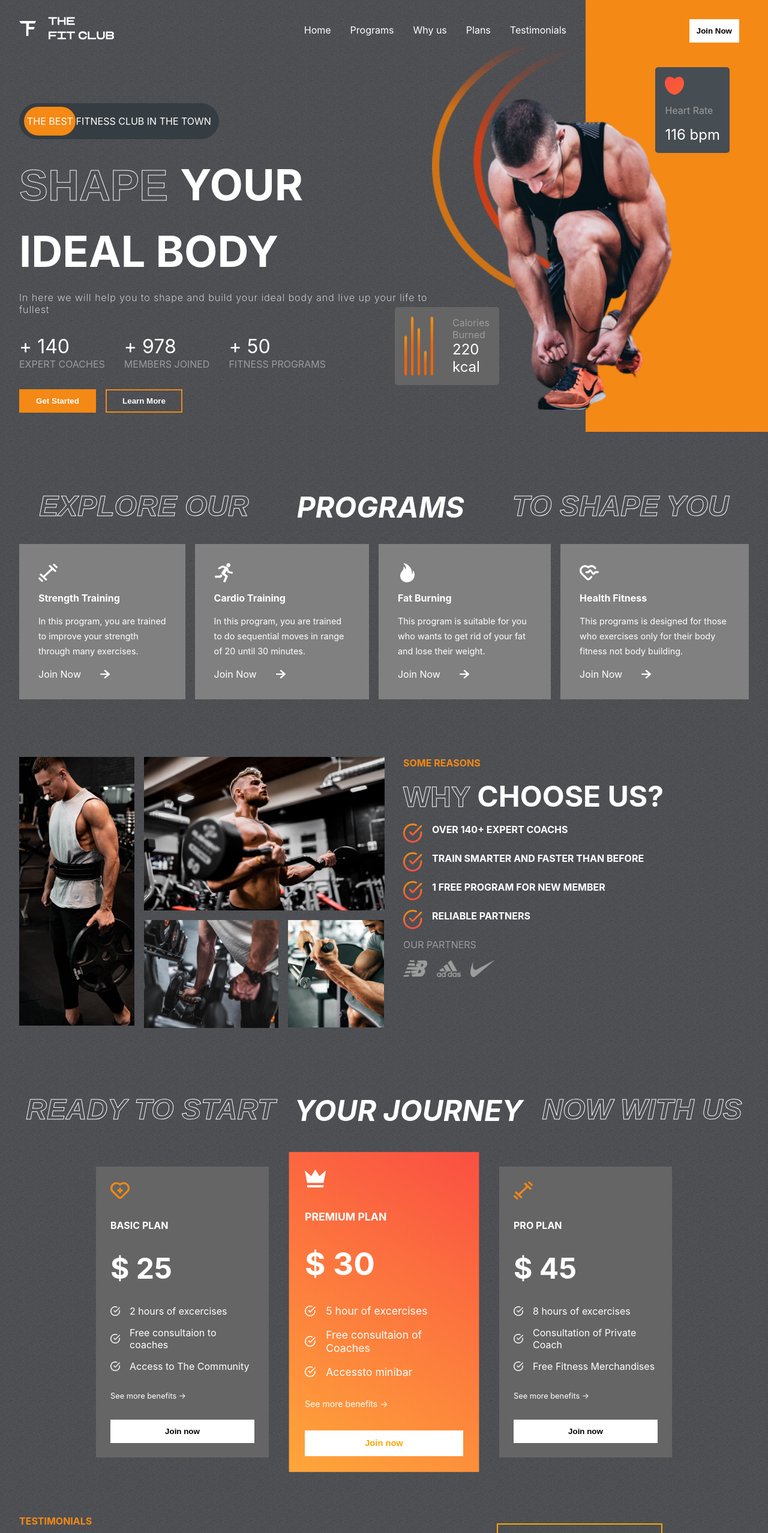
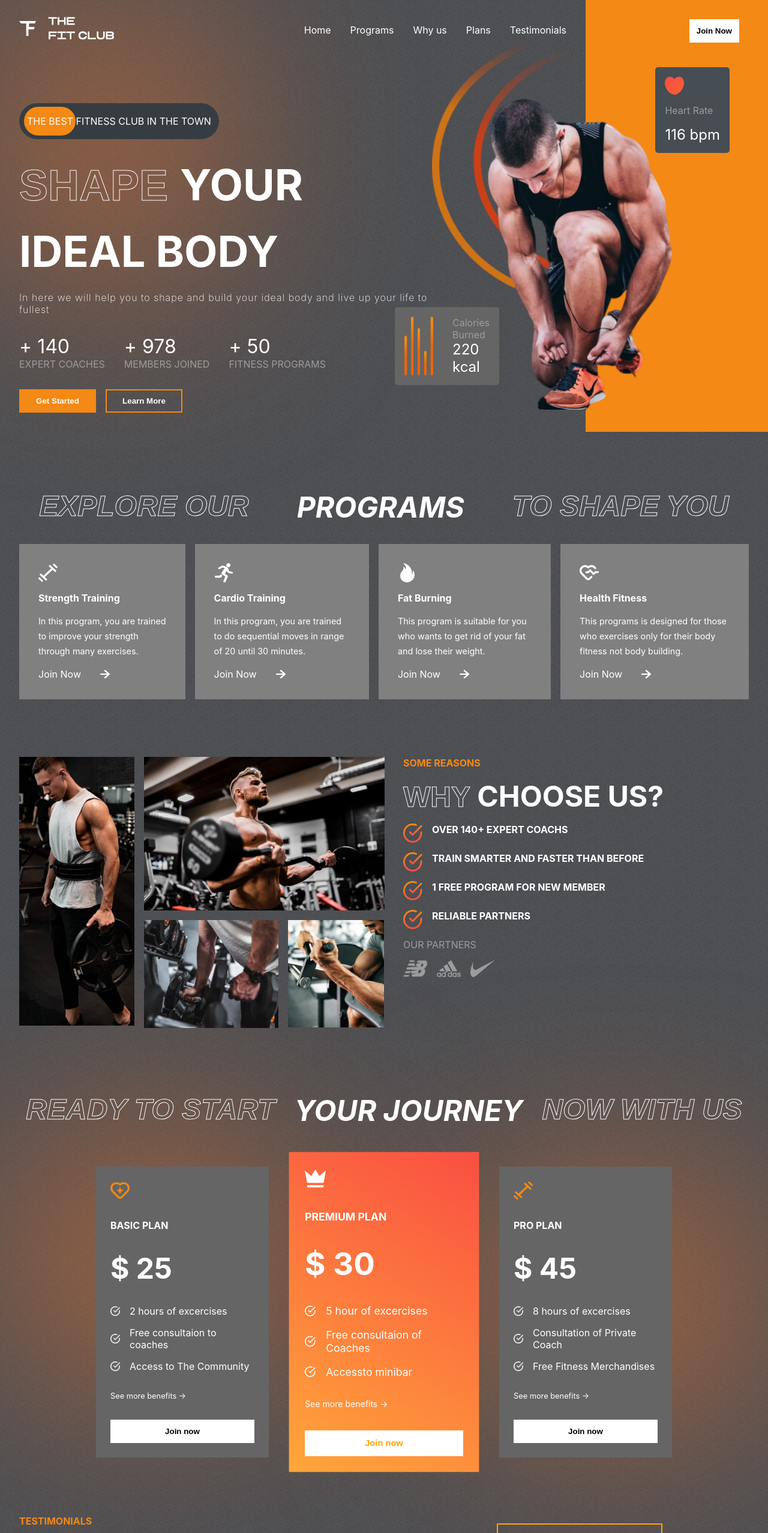
Before and after one commit to Masoud-M/gym-website, a React (Vite) app: page / in a window 1280 px wide. Shown: the top 2556 px of the page at 60% size. Built offline with nearby package versions, Linux system fonts and the light colour scheme.

Commit message:
added footer section and blur background

```diff
--- a/src/App.css
+++ b/src/App.css
@@ -43,3 +43,11 @@
 .btn:hover {
   cursor: pointer;
 }
+
+.blur {
+  background: rgba(253, 120, 43, 0.69);
+  position: absolute;
+  border-radius: 50%;
+  filter: blur(150px);
+  z-index: -9;
+}
--- a/src/App.jsx
+++ b/src/App.jsx
@@ -1,4 +1,5 @@
 import "./App.css";
+import Footer from "./Components/Footer/Footer";
 import Hero from "./Components/Hero/Hero";
 import Join from "./Components/Join/Join";
 import Plans from "./Components/Plans/Plans";
@@ -14,6 +15,7 @@
       <Plans />
       <Testimonials />
       <Join />
+      <Footer />
     </div>
   );
 }
--- /dev/null
+++ b/src/Components/Footer/Footer.css
@@ -0,0 +1,50 @@
+.Footer-container {
+  position: relative;
+}
+
+.Footer-container > hr {
+  border: 1px solid var(--lightgray);
+}
+
+.footer {
+  padding: 1rem 2rem;
+  display: flex;
+  flex-direction: column;
+  gap: 4rem;
+  align-items: center;
+  justify-content: center;
+  height: 20rem;
+}
+
+.social-links {
+  display: flex;
+  gap: 4rem;
+}
+
+.social-links > img {
+  width: 2rem;
+  height: 2rem;
+  cursor: pointer;
+}
+
+.logo-f > img {
+  width: 10rem;
+}
+
+.footer-blur-1 {
+  bottom: 0;
+  right: 15%;
+  width: 26rem;
+  height: 12rem;
+  filter: blur(200px);
+  background: red;
+}
+
+.footer-blur-2 {
+  bottom: 0;
+  left: 15%;
+  width: 26rem;
+  height: 12rem;
+  filter: blur(200px);
+  background: rgb(255, 115, 0);
+}
--- /dev/null
+++ b/src/Components/Footer/Footer.jsx
@@ -0,0 +1,29 @@
+import React from "react";
+import "./Footer.css";
+import Github from "../../assets/github.png";
+import Instagram from "../../assets/instagram.png";
+import LinkedIn from "../../assets/linkedin.png";
+import Logo from "../../assets/logo.png";
+
+const Footer = () => {
+  return (
+    <div className="Footer-container">
+      <hr />
+      <div className="footer">
+        <div className="social-links">
+          <img src={Github} alt="/" />
+          <img src={Instagram} alt="/" />
+          <img src={LinkedIn} alt="/" />
+        </div>
+        <div className="logo-f">
+          <img src={Logo} alt="/" />
+        </div>
+      </div>
+
+      <div className="blur footer-blur-1"></div>
+      <div className="blur footer-blur-2"></div>
+    </div>
+  );
+};
+
+export default Footer;
--- a/src/Components/Hero/Hero.css
+++ b/src/Components/Hero/Hero.css
@@ -181,3 +181,9 @@
   color: white;
   font-size: 1.5rem;
 }
+
+.hero-blur {
+  width: 22rem;
+  height: 30rem;
+  left: 0;
+}
--- a/src/Components/Hero/Hero.jsx
+++ b/src/Components/Hero/Hero.jsx
@@ -9,6 +9,7 @@
 const Hero = () => {
   return (
     <div className="hero">
+      <div className="blur hero-blur"></div>
       {/* left side of hero */}
       <div className="left-h">
         <Header />
--- a/src/Components/Plans/Plans.css
+++ b/src/Components/Plans/Plans.css
@@ -72,3 +72,17 @@
 .plans > :nth-child(2) > button {
   color: orange;
 }
+
+.plans-blur-1 {
+  width: 32rem;
+  height: 23rem;
+  top: 6rem;
+  left: 0rem;
+}
+
+.plans-blur-2 {
+  width: 32rem;
+  height: 23rem;
+  top: 10rem;
+  right: 0rem;
+}
--- a/src/Components/Plans/Plans.jsx
+++ b/src/Components/Plans/Plans.jsx
@@ -5,6 +5,9 @@
 const Plans = () => {
   return (
     <div className="plans-container">
+      <div className="blur plans-blur-1"></div>
+      <div className="blur plans-blur-2"></div>
+
       <div className="programs-header" style={{ gap: "2rem" }}>
         <span className="stroke-text">READY TO START</span>
         <span>YOUR JOURNEY</span>
```
